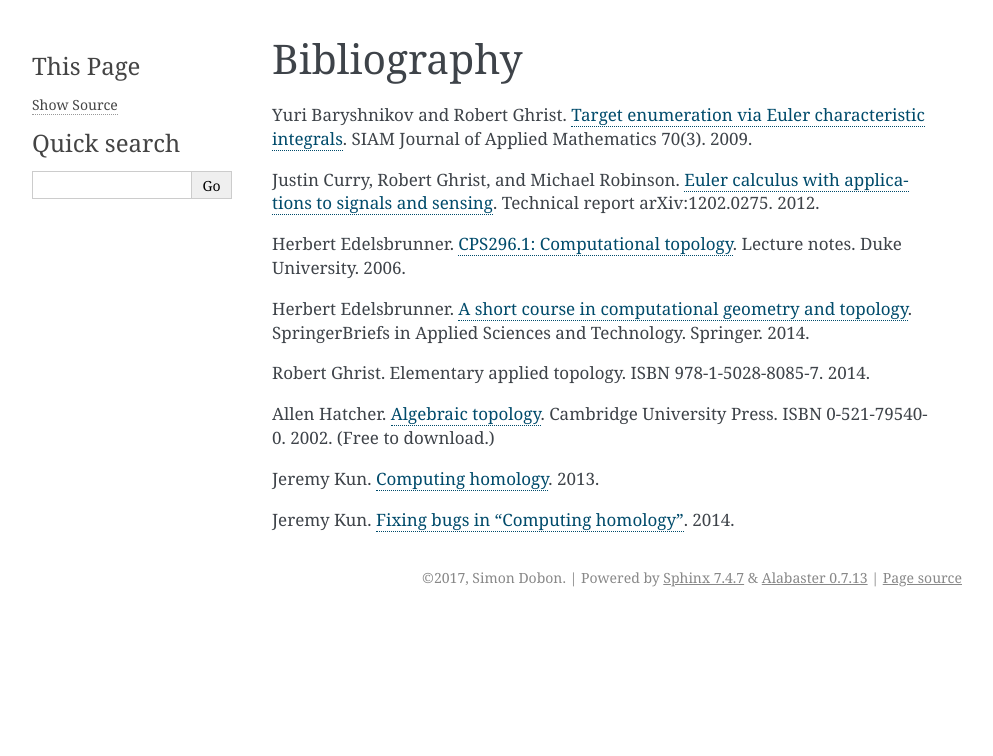
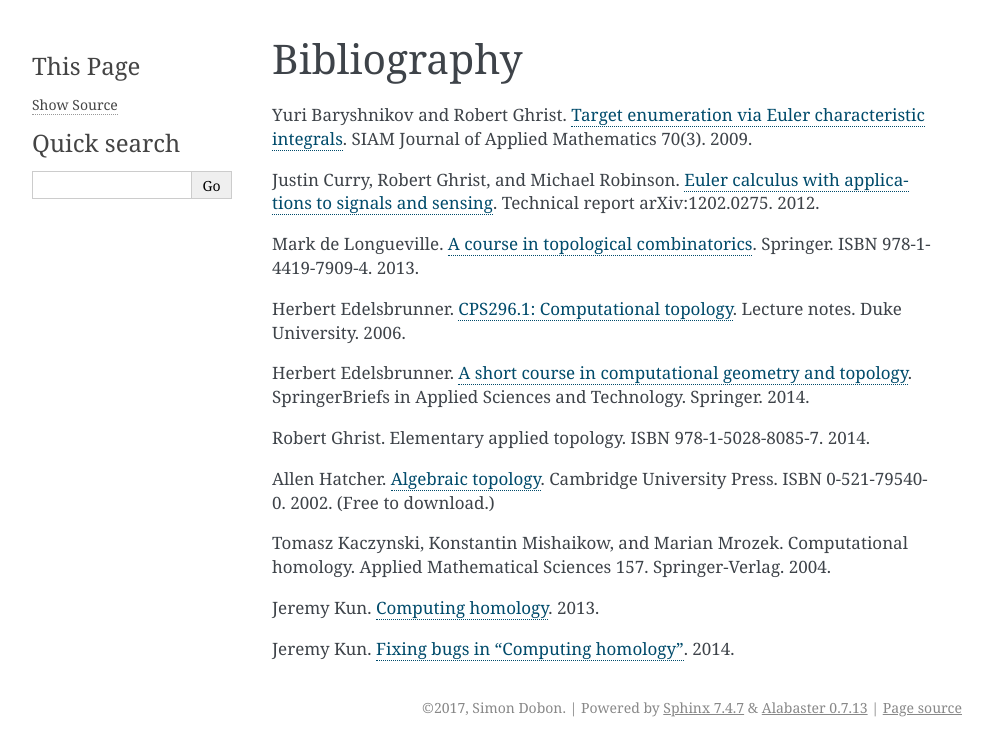
Before and after one commit to simoninireland/simplicial, a Sphinx documentation site: the page built from doc/bibliography.rst, in a window 1280 px wide. Shown: the top 756 px of the page, without its empty margins (148-1141 px from the left). Built offline with Sphinx 7.4.7, drawn with Linux system fonts in a browser that asks for light colours.

Commit message:
Added references to the de Longueville and Kaczynski books

```diff
--- a/doc/bibliography.rst
+++ b/doc/bibliography.rst
@@ -15,6 +15,12 @@ Justin Curry, Robert Ghrist, and Michael Robinson. `Euler calculus
 with applications to signals and sensing
 <https://arxiv.org/abs/1202.0275>`_. Technical report
 arXiv:1202.0275. 2012.
+
+.. _deL13:
+
+Mark de Longueville. `A course in topological combinatorics
+<http://dx.doi.org/10.1007/978-1-4419-7910-0>`_. Springer. ISBN
+978-1-4419-7909-4. 2013.
 
 .. _Ede06:
 
@@ -40,6 +46,11 @@ Allen Hatcher. `Algebraic topology
 <https://www.math.cornell.edu/~hatcher/AT/ATpage.html>`_. Cambridge
 University Press. ISBN 0-521-79540-0. 2002. (Free to download.)
 
+.. _KMM04:
+
+Tomasz Kaczynski, Konstantin Mishaikow, and Marian Mrozek. Computational homology.
+Applied Mathematical Sciences 157. Springer-Verlag. 2004.
+
 .. _Kun13:
 
 Jeremy Kun. `Computing homology
```
